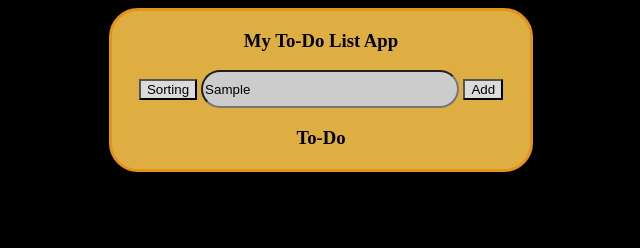
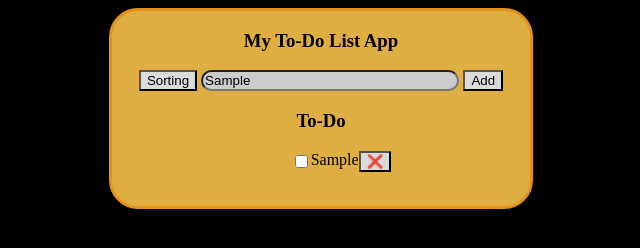
Before and after one commit to ayesha8221/to-doList, a plain HTML site: page index.html in a window 1280 px wide. Both pictures are taken after typing "Sample" into the empty fields and a click on the button "Add". Shown: the whole page, without its empty margins (319-959 px from the left). Drawn offline with Linux system fonts and the light colour scheme.

Commit message:
more updates

```diff
--- a/assets/style.css
+++ b/assets/style.css
@@ -7,6 +7,11 @@ body{
 
 ul li {
     list-style:none;
+}
+
+ul#display{
+    display: flex;
+    justify-content:center;
 }
 
 .toDo{
--- a/index.html
+++ b/index.html
@@ -10,9 +10,12 @@
 <body>
     <div class="toDo">
     <h3> My To-Do List App</h3>
-    <button onclick="sort()">Sorting</button>
+    <div>
+        <button onclick="sort()">Sorting</button>
     <input type="text" id="todo" value="">
     <button onclick="add()">Add</button>
+    </div>
+
     <h3>To-Do</h3>
     <div>
         <ul id="display"></ul>
--- a/script/index.js
+++ b/script/index.js
@@ -1,33 +1,51 @@
-let toDoList =[]
+
+// let toDoList = []
 
 function add(){
-    let todo = document.getElementById("todo")
+    let toDo = document.getElementById("todo")
     let display = document.getElementById("display")
-        if(todo.value === ''){
+        if(toDo.value === ''){
             alert("Enter something");
           }
-           else if (todo.value.length < 3){
+           else if (toDo.value.length < 3){
             alert("Type something else");
           }
-          else if (todo.value.length >= 3) {
-            todo.value = todo.value.charAt(0).toUpperCase()
-            + todo.value.slice(1);
-          }
+          // else if (toDo.value.length >= 3) {
+          //   toDo.value = display.value.charAt(0).toUpperCase()
+          //   + display.value.slice(1);
+          // }
            else {
-            let li = document.createElement("li")
-            li.innerHTML = todo.value;
-            display.appendChild(li);
             let checkbox = document.createElement('input')
             checkbox.type = 'checkbox'
             checkbox.setAttribute('id', 'check')
             display.append(checkbox);
+            let li = document.createElement("li")
+            li.innerHTML = toDo.value;
+            display.appendChild(li);
             let button = document.createElement("button");
-            button.innerHTML = "❌",
+            button.innerHTML = "❌";
             display.appendChild(button);
           }
           display.value = "";
-            console.log("hello");
     }
+
+
+
+    // let todoArray = [];
+
+    // addTaskButton.addEventListener("click", (e) => {
+    //   e.preventDefault();
+    //   let todo = localStorage.getItem("todo");
+    //   if (todo === null) {
+    //     todoArray = [];
+    //   } else {
+    //     todoArray = JSON.parse(todo);
+    //   }
+    //   todoArray.push(text.value);
+    //   text.value = "";
+    //   localStorage.setItem("todo", JSON.stringify(todoArray));
+    //   displayTodo();
+    //  });
     // saveTasks();
 
     // function to sort into alphabetical order
@@ -48,7 +66,7 @@ function add(){
     // function save tasks to local sotrage
 
     // function saveTasks(){
-    //   // get all tasks from list using built-ins   map=loop arrays
+    // //   // get all tasks from list using built-ins   map=loop arrays
     //   const tasks = Array.from(display.value).map(item => item.textContent);
     //   localStorage.setItem('tasks', JSON.stringify(tasks))
     // }
```
